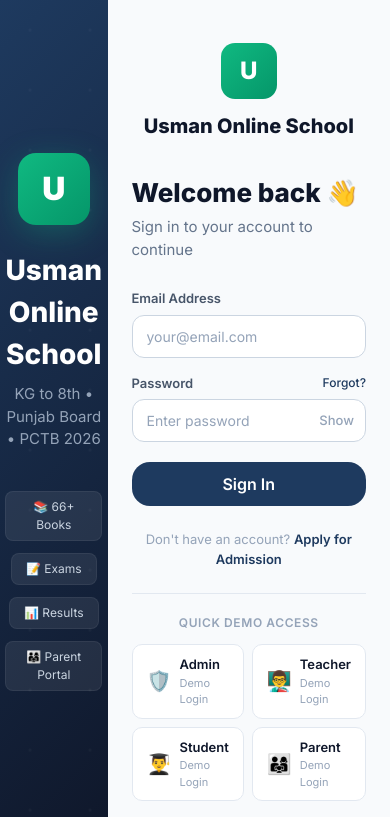
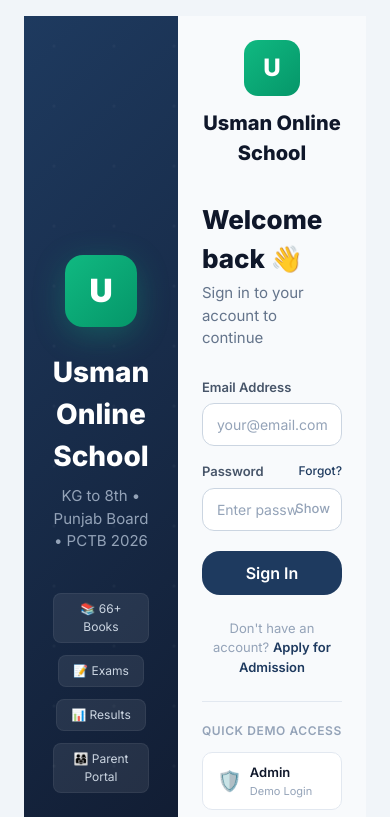
Before and after one commit to Usmankhan990/online_school, a React (Vite) app in the folder client/: page /online_school/login in a window 390 px wide. Shown: the top 817 px of the page. Built offline with nearby package versions, Linux system fonts and the light colour scheme; no server answers.

Commit message:
fix: additional responsive layout fixes for mobile

```diff
--- a/client/src/index.css
+++ b/client/src/index.css
@@ -72,6 +72,7 @@
   margin: 0; padding: 0; box-sizing: border-box;
 }
 
+html, body { overflow-x: hidden; }
 body {
   font-family: var(--font-sans);
   background: var(--bg-body);
@@ -518,7 +519,8 @@ body {
   display: flex; align-items: center; justify-content: space-between;
 }
 .modal-header h2 { font-size: 18px; font-weight: 700; color: var(--text-primary); }
-.modal-body { padding: 16px 24px; }
+.modal-html, body { overflow-x: hidden; }
+body { padding: 16px 24px; }
 .modal-footer { padding: 0 24px 20px; display: flex; gap: 8px; justify-content: flex-end; }
 
 /* ═══════════════════════════════════════════════════
@@ -631,7 +633,8 @@ body {
 @media print {
   .sidebar, .topbar { display: none !important; }
   .main-content { margin-left: 0 !important; }
-  body { background: white !important; }
+  html, body { overflow-x: hidden; }
+body { background: white !important; }
 }
 
 /* Admission form */
--- a/client/src/pages/admin/AdminNotifications.jsx
+++ b/client/src/pages/admin/AdminNotifications.jsx
@@ -57,7 +57,7 @@ export default function AdminNotifications() {
         <p>Send announcements and manage system notifications.</p>
       </div>
 
-      <div style={{ display: 'grid', gridTemplateColumns: '1fr 2fr', gap: 24, alignItems: 'start' }}>
+      <div className="grid grid-cols-1 md:grid-cols-[1fr_2fr] gap-6 items-start">
         {/* Send Notification Form */}
         <div className="card" style={{ padding: 24 }}>
           <h2 style={{ marginBottom: 16, fontSize: 18, fontWeight: 600 }}>New Announcement</h2>
--- a/client/src/pages/admin/AdminSettings.jsx
+++ b/client/src/pages/admin/AdminSettings.jsx
@@ -63,7 +63,7 @@ export default function AdminSettings() {
       <div className="card" style={{ padding: 24 }}>
         <form onSubmit={handleSave} style={{ display: 'flex', flexDirection: 'column', gap: 20 }}>
 
-          <div style={{ display: 'grid', gridTemplateColumns: '1fr 1fr', gap: 20 }}>
+          <div className="grid grid-cols-1 md:grid-cols-2 gap-5">
             <div>
               <label style={{ display: 'block', marginBottom: 6, fontSize: 13, color: 'var(--text-secondary)' }}>School Name</label>
               <input type="text" name="schoolName" value={settings.schoolName} onChange={handleChange} className="input" style={{ width: '100%', padding: '10px 14px', borderRadius: 8, border: '1px solid var(--border-color)' }} />
@@ -75,7 +75,7 @@ export default function AdminSettings() {
             </div>
           </div>
 
-          <div style={{ display: 'grid', gridTemplateColumns: '1fr 1fr', gap: 20 }}>
+          <div className="grid grid-cols-1 md:grid-cols-2 gap-5">
             <div>
               <label style={{ display: 'block', marginBottom: 6, fontSize: 13, color: 'var(--text-secondary)' }}>Contact Email</label>
               <input type="email" name="contactEmail" value={settings.contactEmail} onChange={handleChange} className="input" style={{ width: '100%', padding: '10px 14px', borderRadius: 8, border: '1px solid var(--border-color)' }} />
--- a/client/src/pages/auth/LoginPage.jsx
+++ b/client/src/pages/auth/LoginPage.jsx
@@ -117,7 +117,7 @@ export default function LoginPage() {
           {/* Demo credentials */}
           <div style={{ borderTop: '1px solid #e2e8f0', paddingTop: 20, marginTop: 8 }}>
             <p style={{ color: '#94a3b8', fontSize: 12, fontWeight: 600, textTransform: 'uppercase', letterSpacing: '0.05em', marginBottom: 12, textAlign: 'center' }}>Quick Demo Access</p>
-            <div style={{ display: 'grid', gridTemplateColumns: 'repeat(2, 1fr)', gap: 8 }}>
+            <div className="grid grid-cols-1 sm:grid-cols-2 gap-2">
               {DEMO_CREDS.map(c => (
                 <button key={c.label} onClick={() => fillDemo(c)} style={{
                   display: 'flex', alignItems: 'center', gap: 8, padding: '10px 14px',
```
